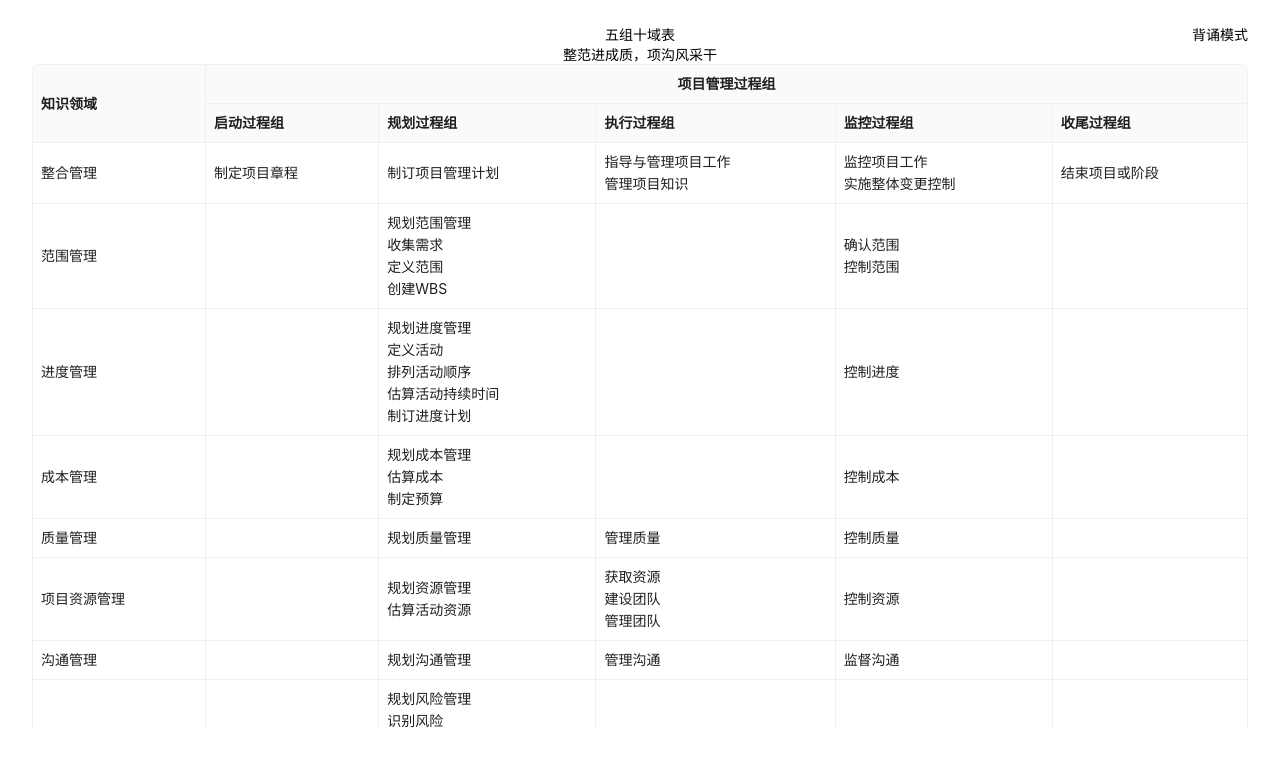
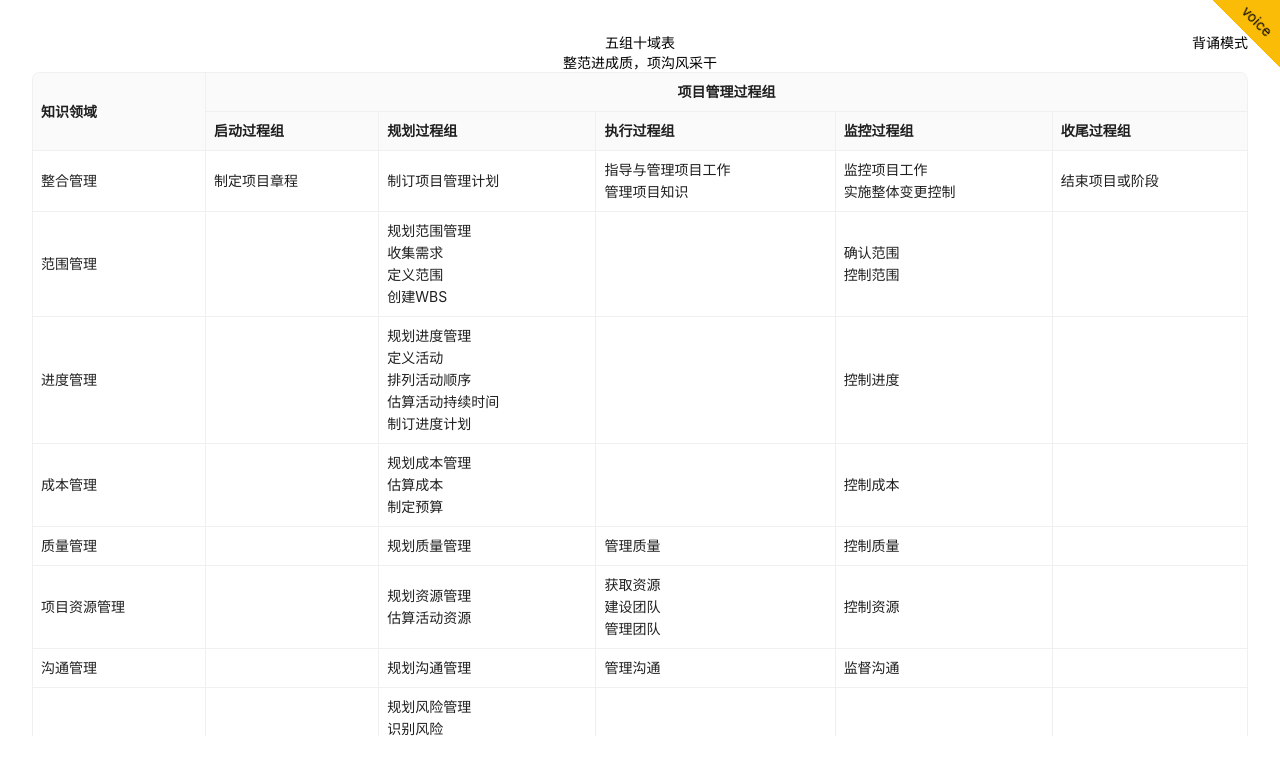
Before and after one commit to waterXP/study-info, a React app: page / in a window 1280 px wide. Shown: the top 774 px of the page. Built offline with nearby package versions, Linux system fonts and the light colour scheme.

Commit message:
up: update main

```diff
--- a/src/pages/Main/Main.js
+++ b/src/pages/Main/Main.js
@@ -5,6 +5,7 @@ import { useNavigate } from 'react-router-dom'
 import { useSelector, useDispatch } from 'react-redux'
 import { Table } from 'antd'
 import { getColumns, dataSource } from '@/consts/overall'
+import Voice from '@com/Voice'
 
 const scroll = { x: 772, y: 'calc(100vh - 215px)' }
 
@@ -43,7 +44,40 @@ const Main = () => {
     ),
     [navigate]
   )
+  const voices = useMemo(
+    () => {
+      const r = ['五组十域表。']
+      dataSource.forEach(
+        v => {
+          r.push(v.realm + '。')
+          if (v.inStart) {
+            r.push('启动过程组。')
+            v.inStart.forEach(v => r.push(v.text + '。'))
+          }
+          if (v.inPlan) {
+            r.push('规划过程组。')
+            v.inPlan.forEach(v => r.push(v.text + '。'))
+          }
+          if (v.inExec) {
+            r.push('执行过程组。')
+            v.inExec.forEach(v => r.push(v.text + '。'))
+          }
+          if (v.inMonitor) {
+            r.push('监控过程组。')
+            v.inMonitor.forEach(v => r.push(v.text + '。'))
+          }
+          if (v.inEnd) {
+            r.push('收尾过程组。')
+            v.inEnd.forEach(v => r.push(v.text + '。'))
+          }
+        }
+      )
+      return r
+    },
+    []
+  )
   return <div className='pg-main'>
+    <Voice messages={voices} />
     <div className='pg-main--header'>
       <p className='pg-main--title'>五组十域表</p>
       {
--- a/src/pages/Main/Main.styl
+++ b/src/pages/Main/Main.styl
@@ -1,5 +1,5 @@
 .pg-main
-  padding 24px 32px 64px
+  padding 32px 32px 64px
 .pg-main--header
   position relative
 .pg-main--title
```
